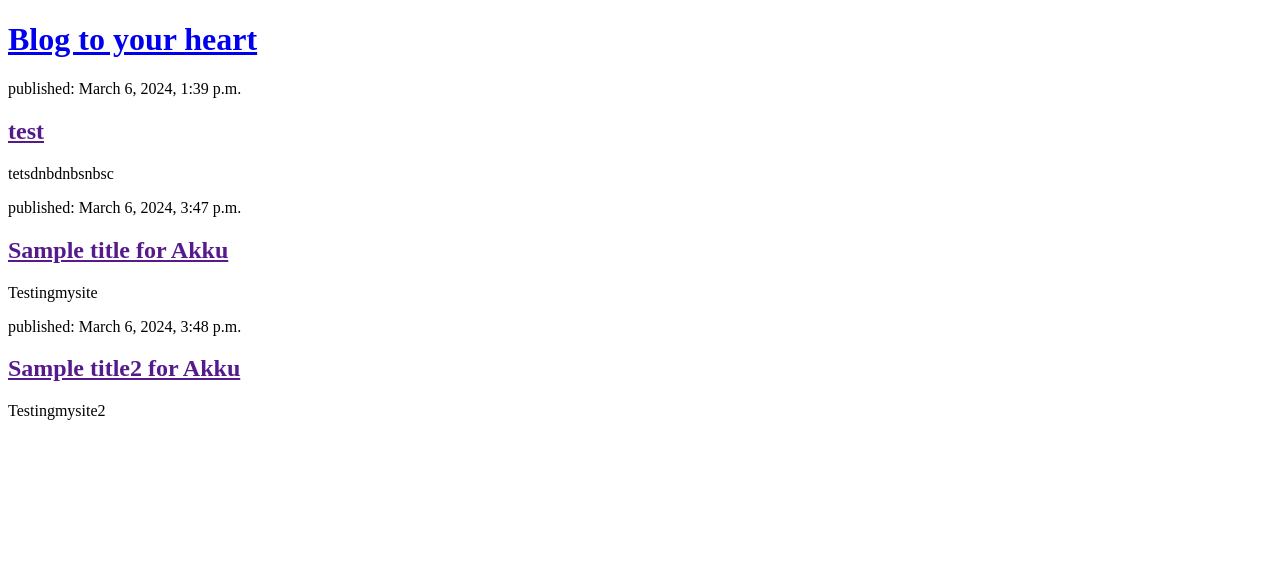
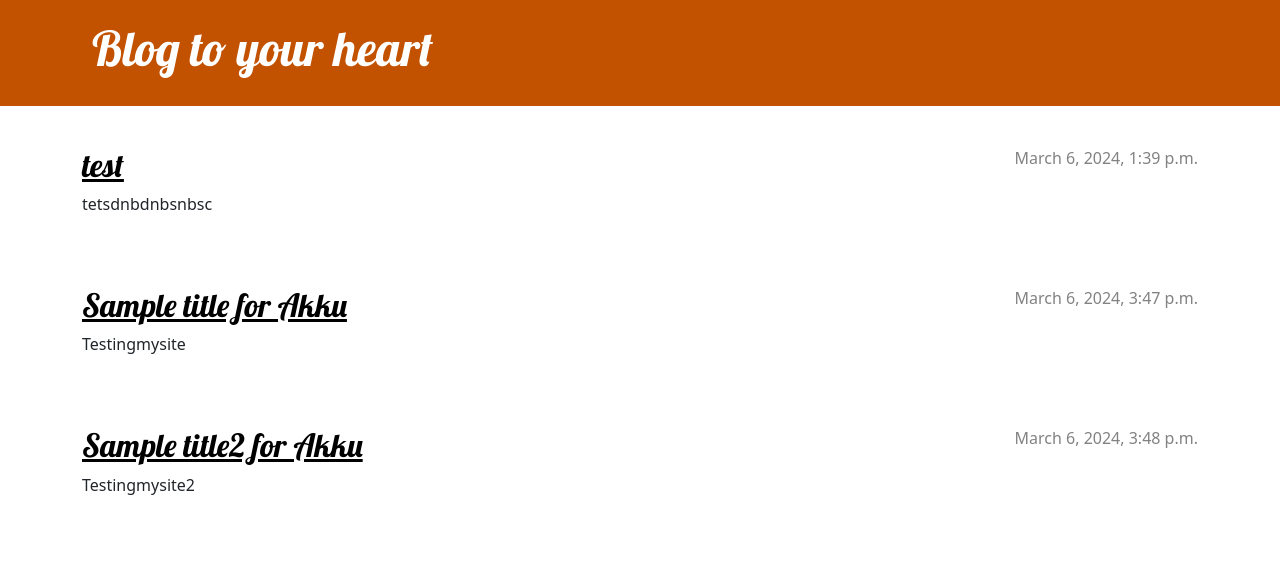
Before and after one commit to ShuklaAkankshaPandey/my-first-app, a Django app: page / in a window 1280 px wide. Shown: the top 566 px of the page. Run offline with Django 3.2, Linux system fonts and the light colour scheme; data comes from the database, SQL or seed files in the repository.

Commit message:
added CSS file and made some changes in post_list file.

```diff
--- /dev/null
+++ b/myApplication/static/css/myApplication.css
@@ -0,0 +1,70 @@
+.page-header {
+    background-color: #C25100;
+    margin-top: 0;
+    margin-bottom: 40px;
+    padding: 20px 20px 20px 40px;
+}
+
+.page-header h1,
+.page-header h1 a,
+.page-header h1 a:visited,
+.page-header h1 a:active {
+    color:#ffffff;
+    font-size: 36pt;
+    text-decoration: none;
+}
+
+h1,
+h2,
+h3,
+h4 {
+    font-family: 'Lobster', cursive;
+}
+
+.date {
+    color: #828282;
+}
+
+.save {
+    float: right;
+}
+
+.post-form textarea,
+.post-form input {
+    width: 100%;
+}
+
+.top-menu,
+.top-menu:hover,
+.top-menu:visited {
+    color: #ffffff;
+    float: right;
+    font-size: 26pt;
+    margin-right: 20px;
+}
+
+.post {
+    margin-bottom: 70px;
+}
+
+.post h2 a,
+.post h2 a:visited {
+    color: #000000;
+}
+
+.post > .date,
+.post > .actions {
+    float: right;
+}
+
+.btn-secondary,
+.btn-secondary:visited {
+    color: #C25100;
+    background: none;
+    border-color: #C25100;
+}
+
+.btn-secondary:hover {
+    color: #FFFFFF;
+    background-color: #C25100;
+}
--- a/myApplication/templates/myApplication/post_list.html
+++ b/myApplication/templates/myApplication/post_list.html
@@ -1,12 +1,33 @@
+{% load static %}
 <!DOCTYPE html>
-<header>
+<html>
+    <head>
+        <title>Django Girls blog</title>
+        <link rel="stylesheet" href="https://cdn.jsdelivr.net/npm/bootstrap@5.1.3/dist/css/bootstrap.min.css" integrity="sha384-1BmE4kWBq78iYhFldvKuhfTAU6auU8tT94WrHftjDbrCEXSU1oBoqyl2QvZ6jIW3" crossorigin="anonymous">
+        <link rel="stylesheet" href="{% static 'css/myApplication.css' %}">
+        <link rel="stylesheet" href="https://fonts.googleapis.com/css?family=Lobster&subset=latin,latin-ext">
+    </head>
+    <body>
+        <header class="page-header">
+            <div class="container">
                 <h1><a href="/">Blog to your heart</a></h1>
+            </div>
         </header>
 
+        <main class="container">
+            <div class="row">
+                <div class="col">
                     {% for post in posts %}
-    <article>
-        <time>published: {{ post.published_date }}</time>
+                        <article class="post">
+                            <time class="date">
+                                {{ post.published_date }}
+                            </time>
                             <h2><a href="">{{ post.title }}</a></h2>
                             <p>{{ post.text|linebreaksbr }}</p>
                         </article>
                     {% endfor %}
+                </div>
+            </div>
+        </main>
+    </body>
+</html>
```
Lines whose indentation alone changed are shown as unchanged.
